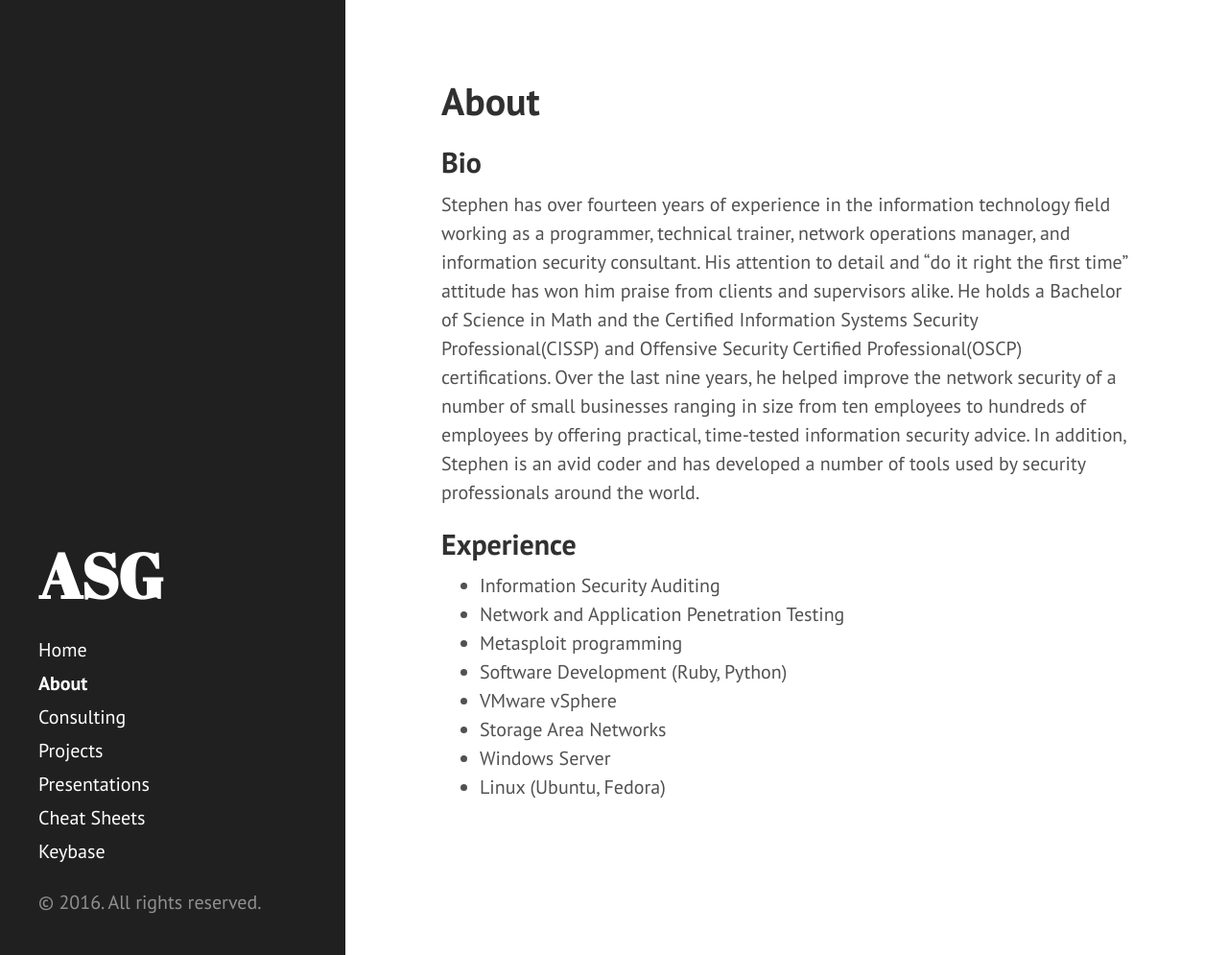
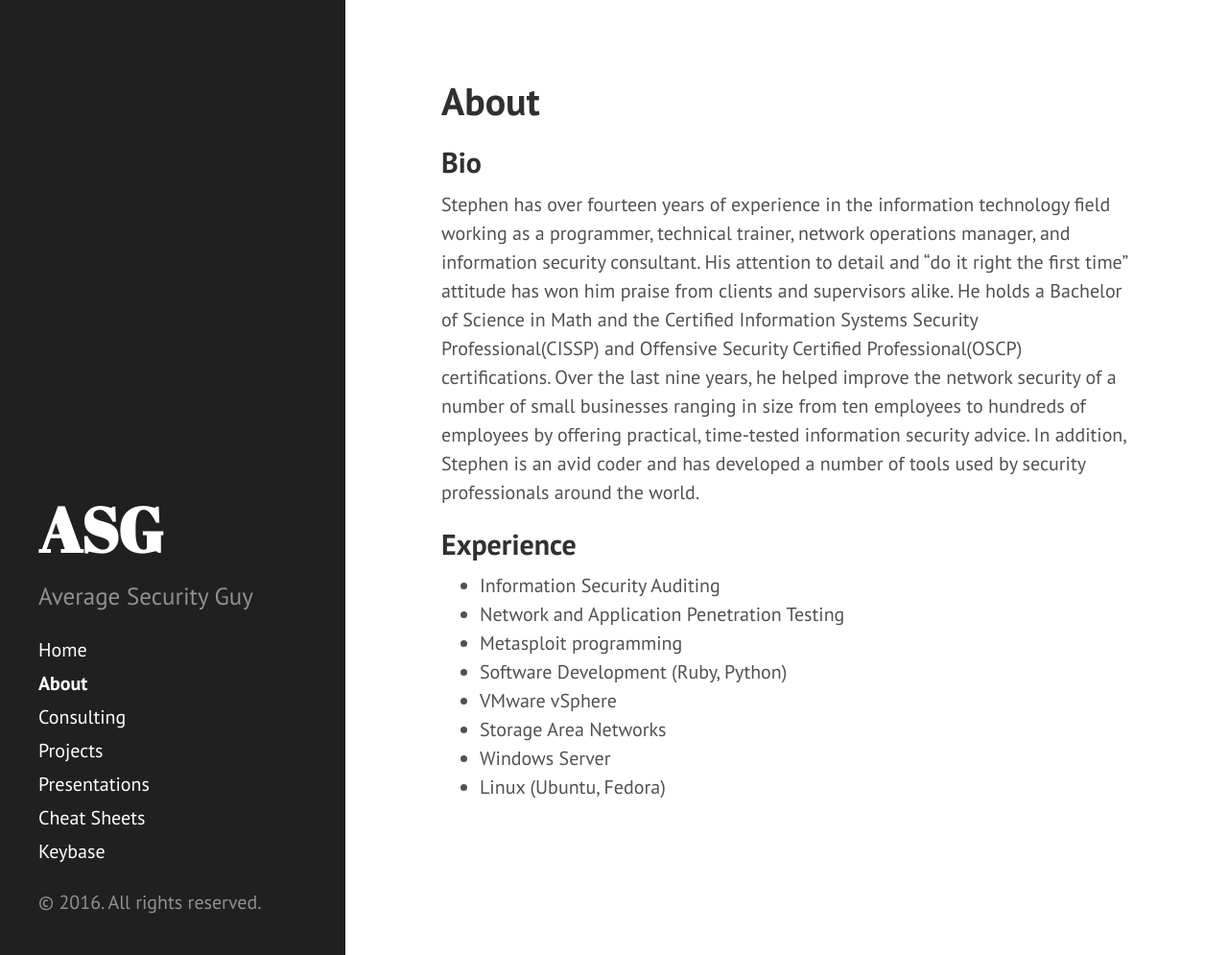
Before and after one commit to jaxmayhem/averagesecurityguy.github.io, a Jekyll site: the page built from about.md, in a window 1280 px wide and 995 px high. Shown: the whole window at 96% size. Built offline with Jekyll 4.4.1, drawn with Linux system fonts in a browser that asks for light colours.

Commit message:
Add description to config.

```diff
--- a/_config.yml
+++ b/_config.yml
@@ -6,7 +6,7 @@ permalink:        pretty
 
 # Setup
 title:            ASG
-tagline:          'AverageSecurityGuy'
+description:      'Average Security Guy'
 url:              https://averagesecurityguy.github.io
 baseurl:          /
 
```
